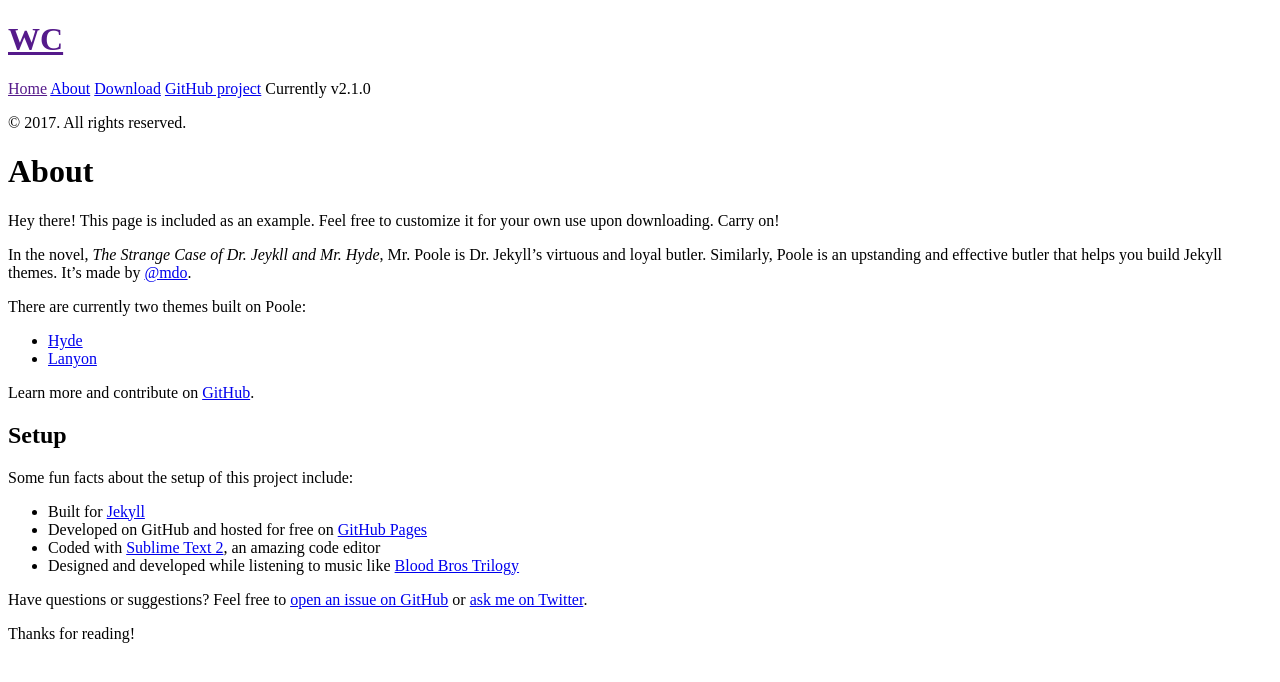
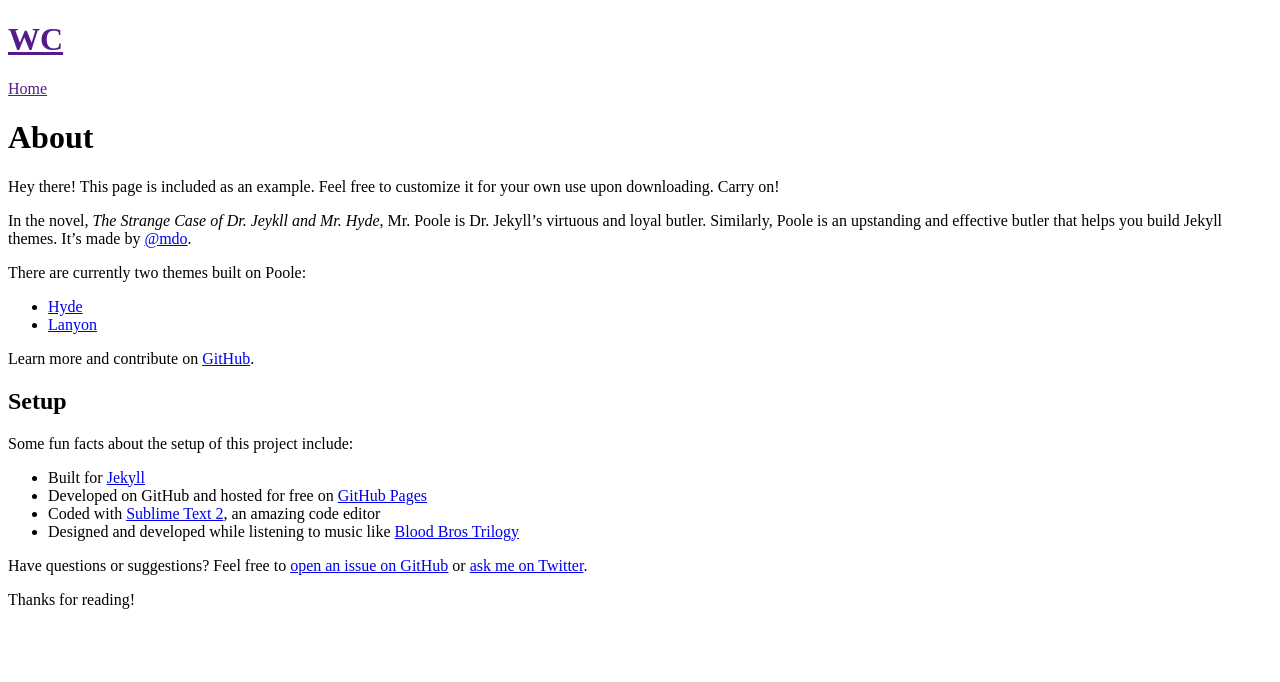
Before and after one commit to woogui/woogui.github.io, a Jekyll site: the page built from about.md, in a window 1280 px wide. Shown: the top 682 px of the page. Built offline with Jekyll 4.4.1, drawn with Linux system fonts in a browser that asks for light colours; Markdown is read by kramdown in place of the engine named in the settings.

Commit message:
change sidebar interface

```diff
--- a/_includes/sidebar.html
+++ b/_includes/sidebar.html
@@ -21,16 +21,11 @@
       {% for node in pages_list %}
         {% if node.title != null %}
           {% if node.layout == "page" %}
-            <a class="sidebar-nav-item{% if page.url == node.url %} active{% endif %}" href="{{ node.url }}">{{ node.title }}</a>
           {% endif %}
         {% endif %}
       {% endfor %}
 
-      <a class="sidebar-nav-item" href="{{ site.github.repo }}/archive/v{{ site.version }}.zip">Download</a>
-      <a class="sidebar-nav-item" href="{{ site.github.repo }}">GitHub project</a>
-      <span class="sidebar-nav-item">Currently v{{ site.version }}</span>
     </nav>
 
-    <p>&copy; {{ site.time | date: '%Y' }}. All rights reserved.</p>
   </div>
 </div>
```
